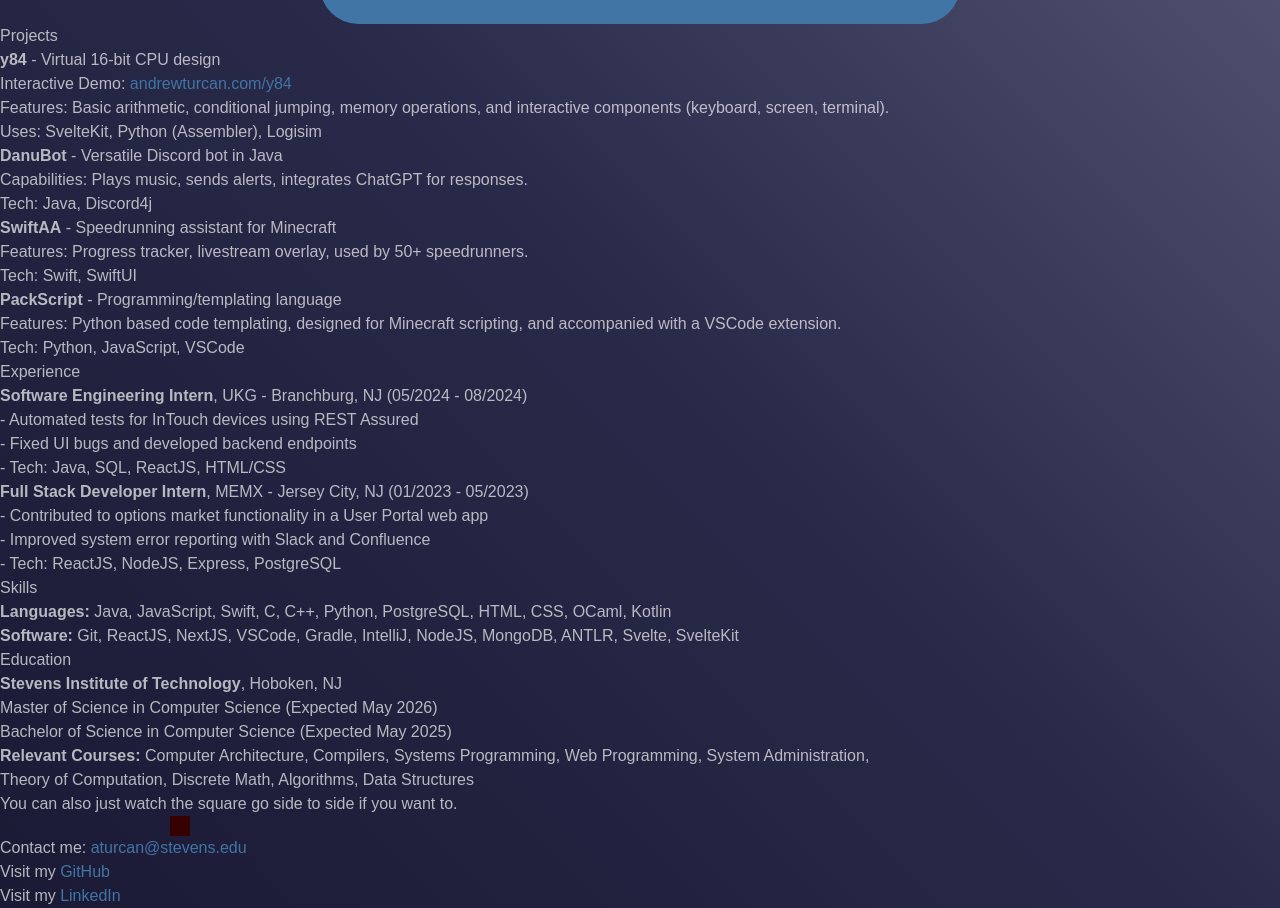
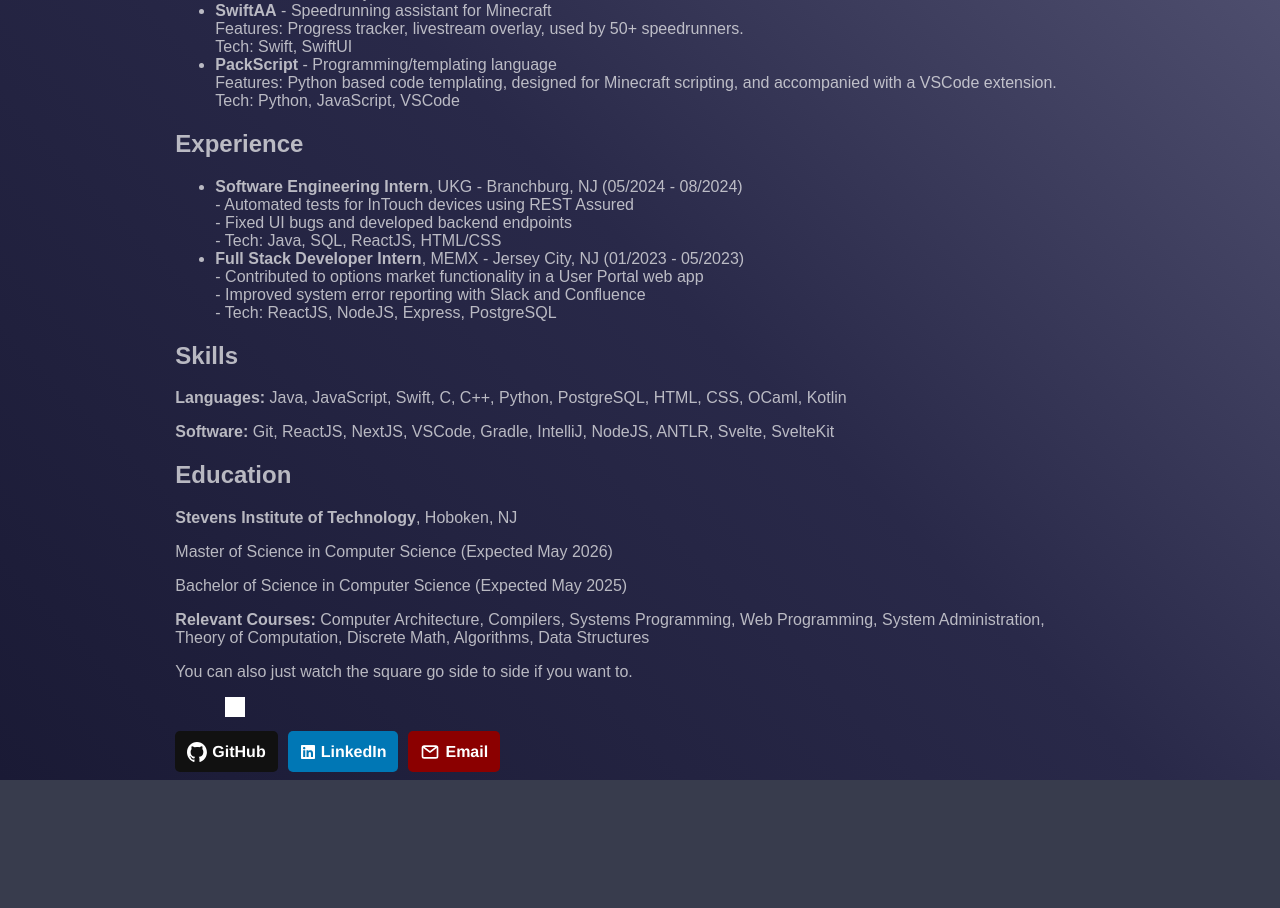
Before and after one commit to Slackow/y84-demo, a SvelteKit app: page / in a window 1280 px wide. Shown: the part 260-1168 px from the top of the page. After the commit the page ends 1040 px from the top, so only its background shows below. Built offline with nearby package versions, Linux system fonts and the light colour scheme.

Commit message:
Minor visual updates, made buttons look a lot nicer

```diff
--- a/src/app.css
+++ b/src/app.css
@@ -1,4 +1,4 @@
-@import "tailwindcss";
+/*@import "tailwindcss";*/
 
 :root {
     --font-body: Arial, -apple-system, BlinkMacSystemFont, 'Segoe UI', Roboto, Oxygen, Ubuntu,
--- a/src/routes/+page.svelte
+++ b/src/routes/+page.svelte
@@ -1,5 +1,8 @@
 <script>
 	import { onMount } from 'svelte';
+	import Github from './github.svelte';
+	import Linkedin from './linkedin.svelte';
+	import Email from './email.svelte';
 
 	let gh = $state();
 	let canvas = $state();
@@ -9,9 +12,9 @@
 		setTimeout(() => gh.href = 'https://github.com/Sl' + 'ac' + 'kow', 500);
 		let id = setInterval(() => {
 			let ctx = canvas.getContext('2d');
-			ctx.clearRect(0, 0, 200, 20);
-			ctx.fillStyle = "rgb(54 0 0)";
-			speed = x >= 180 ? -5 : x <= 0 ? 5 : speed;
+			ctx.clearRect(0, 0, 320, 20);
+			ctx.fillStyle = 'rgb(255 255 255)';
+			speed = x >= 300 ? -5 : x <= 0 ? 5 : speed;
 			x += speed;
 			ctx.fillRect(x, 0, 20, 20);
 		}, 20);
@@ -20,23 +23,23 @@
 </script>
 
 
-
 <h1>andrewturcan.com</h1>
 
-<div style="display: flex;width: 50%; justify-self: center; background: #4075a6; padding: 30px; border-radius: 38px">
-	<img src="/prof.jpeg" alt="Me, Andrew Turcan" style="width: 200px; border-radius: 38px;border: red solid 3px; margin-right: 20px">
-	<p style="border-radius: 38px;padding: 30px;background: #dedeff;color: black">Hi, my name is Andrew. I’m a Computer Science graduate from Stevens Institute of Technology (Class of 2025), currently pursuing my Master’s degree, expected May 2026.</p>
-</div>
+<!--<div style="display: flex;width: 50%; justify-self: center; background: #4075a6; padding: 30px; border-radius: 38px">-->
+<!--	<img src="/prof.jpeg" alt="Me, Andrew Turcan" style="width: 200px; border-radius: 38px;border: red solid 3px; margin-right: 20px">-->
+<!--	<p style="border-radius: 38px;padding: 30px;background: #dedeff;color: black">Hi, my name is Andrew. I’m a Computer Science graduate from Stevens Institute of Technology (Class of 2025), currently pursuing my Master’s degree, expected May 2026.</p>-->
+<!--</div>-->
 
 <h2>Projects</h2>
 
 <ul>
 	<li><strong>y84</strong> - Virtual 16-bit CPU design
 		<br>Interactive Demo: <a href="/y84" target="_blank">andrewturcan.com/y84</a>
-		<br>Features: Basic arithmetic, conditional jumping, memory operations, and interactive components (keyboard, screen, terminal).
+		<br>Features: Basic arithmetic, conditional jumping, memory operations, and interactive components (keyboard,
+		screen, terminal).
 		<br>Uses: SvelteKit, Python (Assembler), Logisim
 	</li>
-	<li><strong>DanuBot</strong> - Versatile Discord bot in Java
+	<li><strong>DanuBot</strong> - Versatile Discord bot
 		<br>Capabilities: Plays music, sends alerts, integrates ChatGPT for responses.
 		<br>Tech: Java, Discord4j
 	</li>
@@ -45,7 +48,8 @@
 		<br>Tech: Swift, SwiftUI
 	</li>
 	<li><strong>PackScript</strong> - Programming/templating language
-		<br>Features: Python based code templating, designed for Minecraft scripting, and accompanied with a VSCode extension.
+		<br>Features: Python based code templating, designed for Minecraft scripting, and accompanied with a VSCode
+		extension.
 		<br>Tech: Python, JavaScript, VSCode
 	</li>
 </ul>
@@ -68,20 +72,24 @@
 <h2>Skills</h2>
 
 <p><strong>Languages:</strong> Java, JavaScript, Swift, C, C++, Python, PostgreSQL, HTML, CSS, OCaml, Kotlin</p>
-<p><strong>Software:</strong> Git, ReactJS, NextJS, VSCode, Gradle, IntelliJ, NodeJS, MongoDB, ANTLR, Svelte, SvelteKit</p>
+<p><strong>Software:</strong> Git, ReactJS, NextJS, VSCode, Gradle, IntelliJ, NodeJS, ANTLR, Svelte, SvelteKit
+</p>
 
 <h2>Education</h2>
 
 <p><strong>Stevens Institute of Technology</strong>, Hoboken, NJ</p>
 <p>Master of Science in Computer Science (Expected May 2026)</p>
 <p>Bachelor of Science in Computer Science (Expected May 2025)</p>
-<p><strong>Relevant Courses:</strong> Computer Architecture, Compilers, Systems Programming, Web Programming, System Administration,<br> Theory of Computation, Discrete Math, Algorithms, Data Structures</p>
+<p><strong>Relevant Courses:</strong> Computer Architecture, Compilers, Systems Programming, Web Programming, System
+	Administration,<br> Theory of Computation, Discrete Math, Algorithms, Data Structures</p>
 
 <p>You can also just watch the square go side to side if you want to.</p>
-<canvas bind:this={canvas} width="200" height="20"></canvas>
+<canvas bind:this={canvas} width="320" height="20"></canvas>
 
-<p>Contact me: <a href="mailto:aturcan@stevens.edu">aturcan@stevens.edu</a></p>
-<p>Visit my <a bind:this={gh} href="https://github.com/Slackow" target="_blank">GitHub</a></p>
-<p>Visit my <a href="https://www.linkedin.com/in/andrew-turcan/" target="_blank">LinkedIn</a></p>
+<div style="display: flex; gap: 10px">
+	<Github link="https://www.github.com/Slackow" />
+	<Linkedin link="https://www.linkedin.com/in/andrew-turcan/" />
+	<Email link="mailto:aturcan@stevens.edu" />
+</div>
 
 <svelte:head><title>andrewturcan.com</title></svelte:head>
--- /dev/null
+++ b/src/routes/email.svelte
@@ -0,0 +1,31 @@
+<script lang="ts">
+	let { link }: { link: string } = $props();
+</script>
+
+<style>
+    a {
+        -webkit-font-smoothing: antialiased;
+        font-family: Netflix Sans,Helvetica Neue,Segoe UI,Roboto,Ubuntu,sans-serif;
+        text-align: left;
+        align-items: center;
+        background-color: darkred;
+        border-radius: 5px;
+        color: #fff;
+        display: inline-flex;
+        font-weight: 700;
+        margin-top: 10px;
+        padding: 8px 12px;
+        text-decoration: none;
+        transition: background-color .3s ease;
+        height: 25px;
+    }
+		a:hover {
+				background-color: #680000;
+		}
+    img {
+        width: 20px;
+        padding-right: 5px;
+    }
+</style>
+
+<a href={link} target="_blank"><img src="/email.svg" alt="">Email</a>
--- /dev/null
+++ b/src/routes/github.svelte
@@ -0,0 +1,31 @@
+<script lang="ts">
+	let { link }: { link: string } = $props();
+</script>
+
+<style>
+	a {
+      -webkit-font-smoothing: antialiased;
+      font-family: Netflix Sans,Helvetica Neue,Segoe UI,Roboto,Ubuntu,sans-serif;
+      text-align: left;
+      align-items: center;
+      background-color: #111111;
+      border-radius: 5px;
+      color: #fff;
+      display: inline-flex;
+      font-weight: 700;
+      margin-top: 10px;
+      padding: 8px 12px;
+      text-decoration: none;
+      transition: background-color .3s ease;
+			height: 25px;
+	}
+	img {
+			width: 20px;
+			padding-right: 5px;
+	}
+	a:hover {
+			background-color: #000000;
+	}
+</style>
+
+<a href={link} target="_blank"><img src="/github-mark-white.svg" alt="">GitHub</a>
--- /dev/null
+++ b/src/routes/linkedin.svelte
@@ -0,0 +1,32 @@
+<script lang="ts">
+	let { link }: { link: string } = $props();
+</script>
+
+<style>
+    a {
+        -webkit-font-smoothing: antialiased;
+        font-family: Netflix Sans, Helvetica Neue, Segoe UI, Roboto, Ubuntu, sans-serif;
+        text-align: left;
+        align-items: center;
+        background-color: #0077b5;
+        border-radius: 5px;
+        color: #fff;
+        display: inline-flex;
+        font-weight: 700;
+        margin-top: 10px;
+        padding: 8px 12px;
+        text-decoration: none;
+        transition: background-color .3s ease;
+        height: 25px;
+    }
+		a:hover {
+				background-color: #005983;
+		}
+
+		svg {
+				padding-right: 5px;
+		}
+</style>
+
+<a href={link} target="_blank"><svg stroke="currentColor" fill="currentColor" stroke-width="0" viewBox="0 0 448 512" class="linkedin-icon" height="1em" width="1em" xmlns="http://www.w3.org/2000/svg"><path d="M416 32H31.9C14.3 32 0 46.5 0 64.3v383.4C0 465.5 14.3 480 31.9 480H416c17.6 0 32-14.5 32-32.3V64.3c0-17.8-14.4-32.3-32-32.3zM135.4 416H69V202.2h66.5V416zm-33.2-243c-21.3 0-38.5-17.3-38.5-38.5S80.9 96 102.2 96c21.2 0 38.5 17.3 38.5 38.5 0 21.3-17.2 38.5-38.5 38.5zm282.1 243h-66.4V312c0-24.8-.5-56.7-34.5-56.7-34.6 0-39.9 27-39.9 54.9V416h-66.4V202.2h63.7v29.2h.9c8.9-16.8 30.6-34.5 62.9-34.5 67.2 0 79.7 44.3 79.7 101.9V416z"></path></svg>
+	LinkedIn</a>
```
Also changed, not shown: static/email.svg (added), static/github-mark-white.svg (added).
